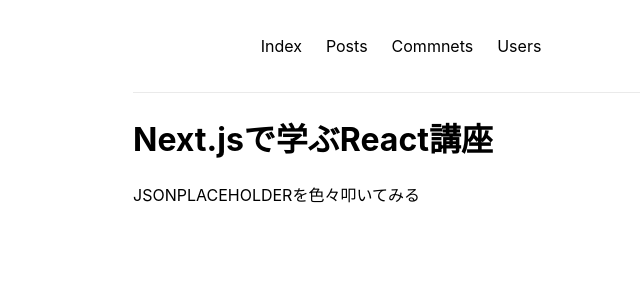
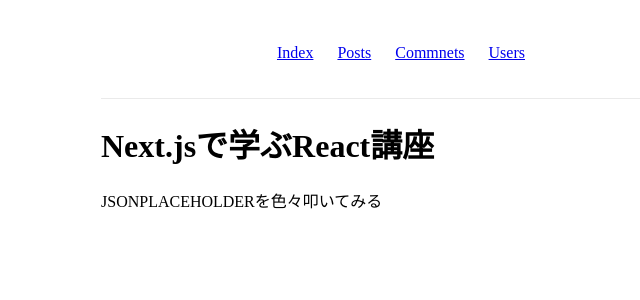
Before and after one commit to naonao2323/vercel-test, a Next.js app: page / in a window 1280 px wide. Shown: the top 300 px of the page, without its empty margins (239-879 px from the left). Built offline with nearby package versions, Linux system fonts and the light colour scheme.

Commit message:
delete: 不要なcssファイル削除

```diff
--- a/src/pages/_app.jsx
+++ b/src/pages/_app.jsx
@@ -1,7 +1,6 @@
 import React from 'react'
+import Head from 'next/head'
 import 'tailwindcss/tailwind.css'
-import Head from 'next/head'
-import 'src/styles/globals.css'
 import { Layout } from 'src/components/Layout';
 
 const MyApp = ({ Component, pageProps }) => {
--- a/src/styles/Home.module.css
+++ /dev/null
@@ -1,14 +0,0 @@
-.container {
-  padding: 0 2rem;
-  max-width: 600px;
-  max-height: 100vh;
-  margin: 0 auto;
-}
-
-.countSpace {
-  display: flex;
-  width: 20%;
-  margin: 0 auto;
-  flex-flow: column;
-  align-items: center;
-}
--- a/src/styles/globals.css
+++ /dev/null
@@ -1,26 +0,0 @@
-html,
-body {
-  padding: 0;
-  margin: 0;
-  font-family: -apple-system, BlinkMacSystemFont, Segoe UI, Roboto, Oxygen,
-    Ubuntu, Cantarell, Fira Sans, Droid Sans, Helvetica Neue, sans-serif;
-}
-
-a {
-  color: inherit;
-  text-decoration: none;
-}
-
-* {
-  box-sizing: border-box;
-}
-
-@media (prefers-color-scheme: dark) {
-  html {
-    color-scheme: dark;
-  }
-  body {
-    color: white;
-    background: black;
-  }
-}
```
